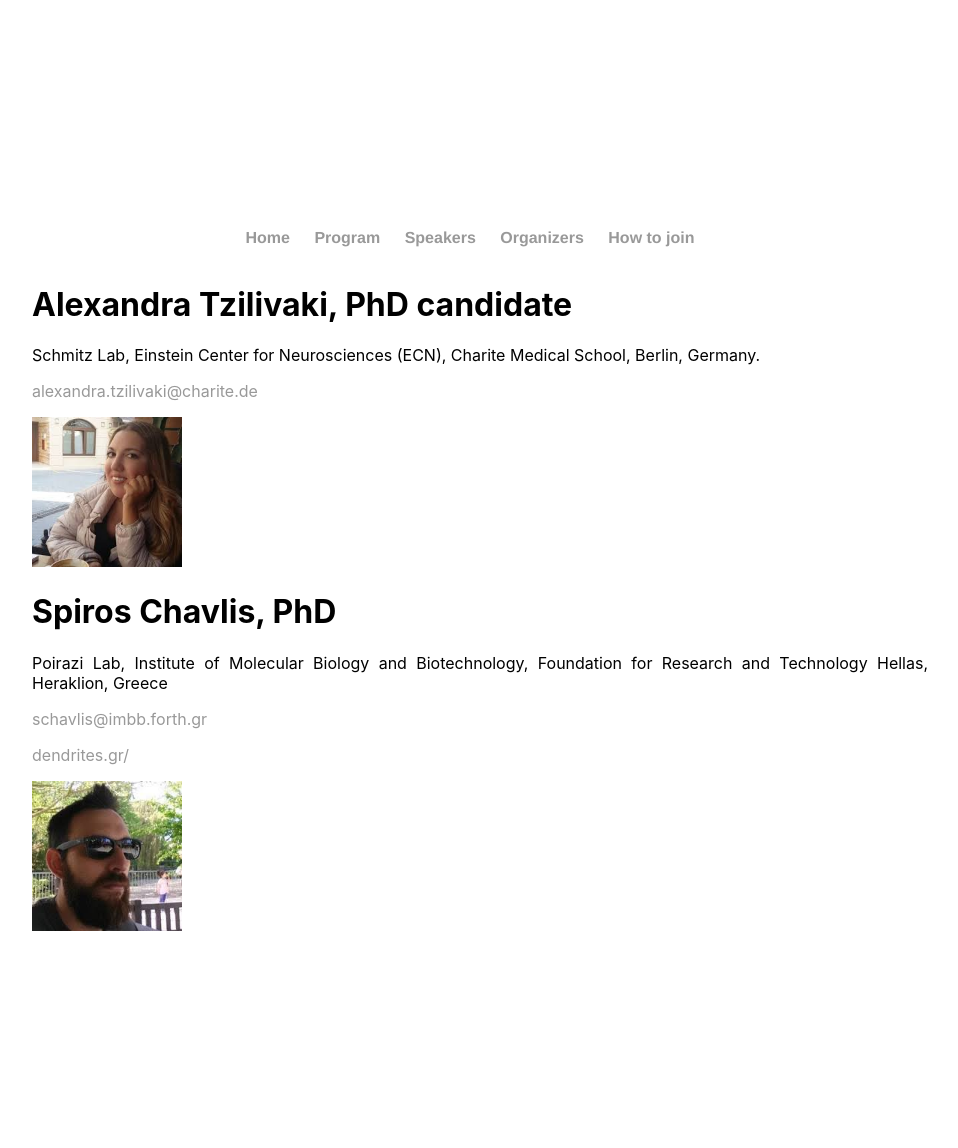
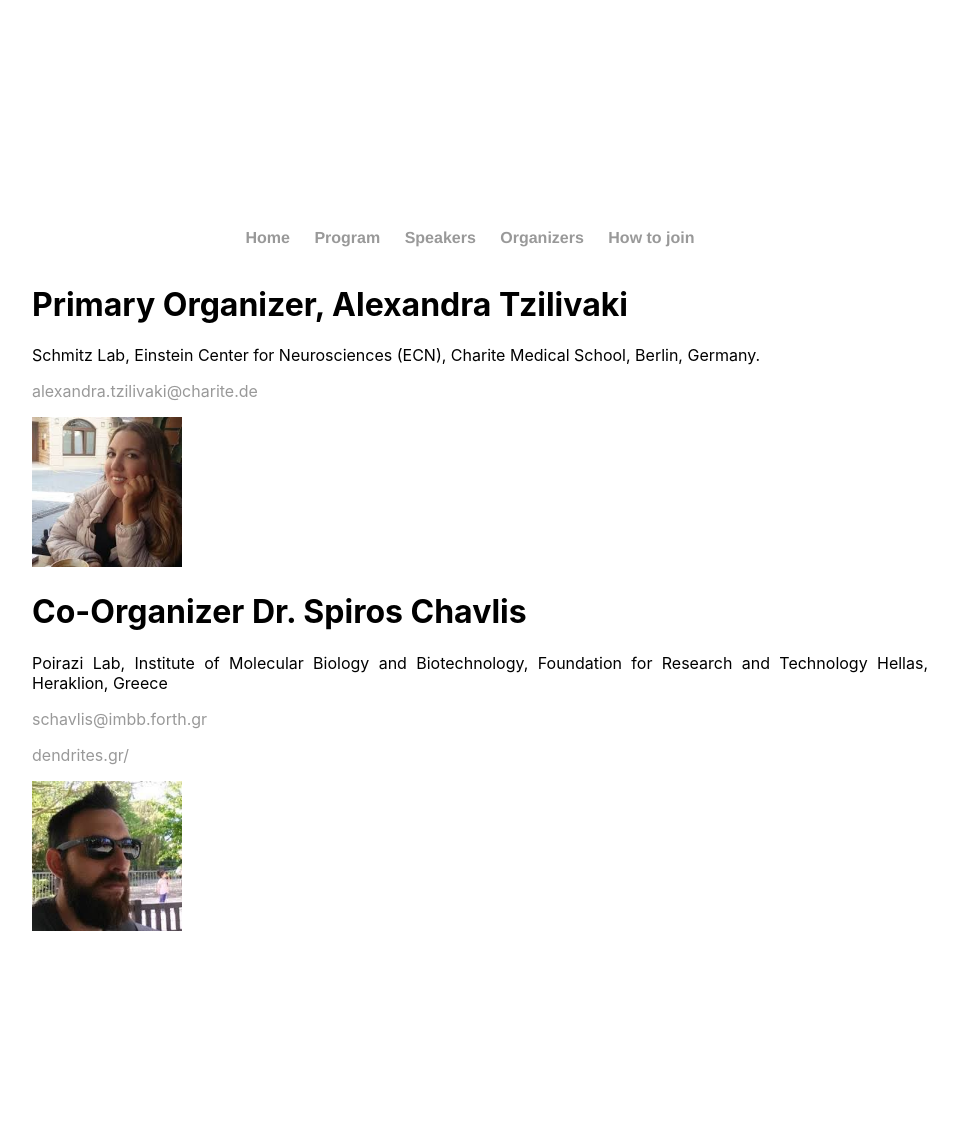
Before and after one commit to spirosChv/ocns2021interneurons, a Jekyll site: the page built from aboutus/index.html, in a window 1280 px wide. Shown: the whole page, without its empty margins (160-1118 px from the left). Built offline with Jekyll 4.4.1, drawn with Linux system fonts in a browser that asks for light colours.

Commit message:
Update index.html

```diff
--- a/aboutus/index.html
+++ b/aboutus/index.html
@@ -5,12 +5,12 @@ title: Organizers
 
 <div class="blurb">
 
-  <h1 style="fonts-size: 16px"> Alexandra Tzilivaki, PhD candidate </h1>
+  <h1 style="fonts-size: 16px"> Primary Organizer, Alexandra Tzilivaki</h1>
 	<p> Schmitz Lab, Einstein Center for Neurosciences (ECN), Charite Medical School, Berlin, Germany.</p>
 	<p> <a href="mailto:alexandra.tzilivaki@charite.de">alexandra.tzilivaki@charite.de</a></p>
 	<img src="../figures/tzilivaki.jpeg" alt="tzilivaki" width="150" height="150">
 
-	<h1 style="fonts-size: 16px"> Spiros Chavlis, PhD </h1>
+	<h1 style="fonts-size: 16px"> Co-Organizer Dr. Spiros Chavlis </h1>
 	<p> Poirazi Lab, Institute of Molecular Biology and Biotechnology, Foundation for Research and Technology Hellas,
     Heraklion, Greece</p>
 	<p> <a href="mailto:schavlis@imbb.forth.gr">schavlis@imbb.forth.gr</a></p>
```
